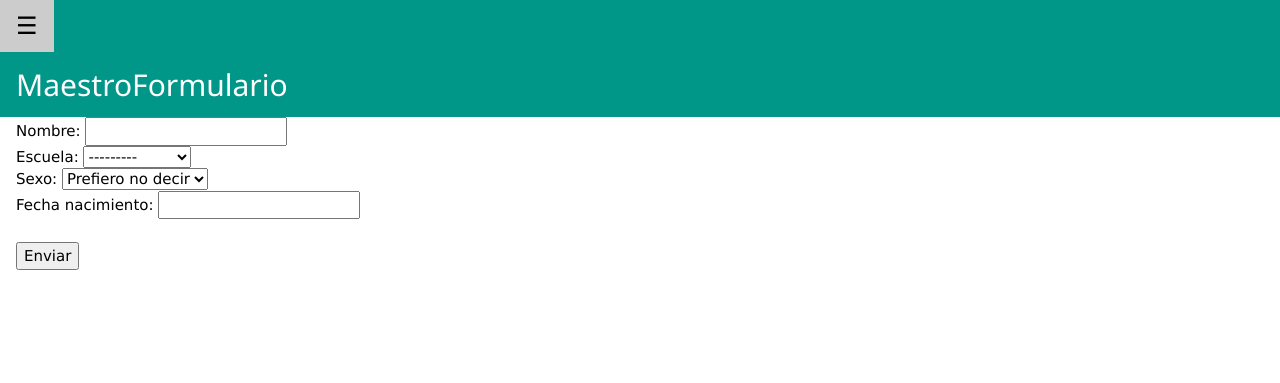
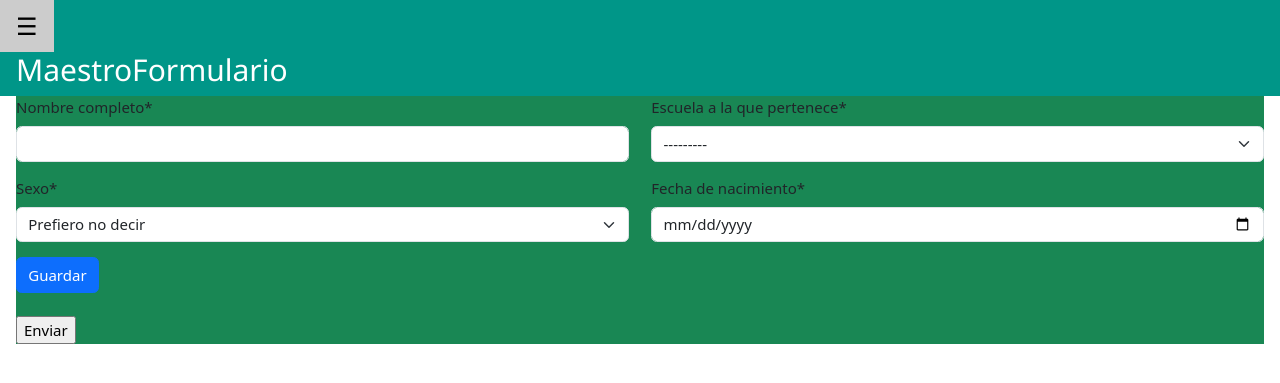
Before and after one commit to BrandonFornes/ProyectoEscuela, a Django app: page /maestro_alta/ in a window 1280 px wide. Shown: the top 383 px of the page. Run offline with Django 5.2, Linux system fonts and the light colour scheme; data comes from the database, SQL or seed files in the repository; both versions use the stored data as it was after the commit; some libraries are stand-ins or nearby versions.

Commit message:
Crispy form actualizado

```diff
--- a/mi_aplicacion/forms.py
+++ b/mi_aplicacion/forms.py
@@ -1,3 +1,6 @@
+from crispy_forms.layout import Layout, Row, Column, Submit
+from crispy_forms.helper import FormHelper
+from django import forms
 from django.forms import ModelForm
 from mi_aplicacion.models import Escuela,Maestro,Alumno
 
@@ -10,6 +13,34 @@
     def __init__(self, *args, **kwargs):
         super(MaestroForm, self).__init__(*args, **kwargs)
         self.fields['escuela'].queryset = Escuela.objects.all()
+        self.helper = FormHelper()
+        self.helper.layout = Layout(
+            Row(
+                Column('nombre', css_class='form-group col-md-6 mb-0'),
+                Column('escuela', css_class='form-group col-md-6 mb-0'),
+                css_class = 'form-row'
+            ),
+            Row(
+                Column('sexo', css_class='form-group col-md-6 mb-0'),
+                Column('fecha_nacimiento', css_class='form-group col-md-6 mb-0'),
+                css_class = 'form-row'
+            ),
+            Submit('submit', 'Guardar', css_class='btn btn-primary')
+        )
+
+
     class Meta:
         model = Maestro
         fields = ['nombre','escuela','sexo','fecha_nacimiento']
+        labels = {
+            'nombre': 'Nombre completo',
+            'escuela': 'Escuela a la que pertenece',
+            'sexo': 'Sexo',
+            'fecha_nacimiento': 'Fecha de nacimiento'
+        }
+        widgets = {
+            'fecha_nacimiento': forms.DateInput(
+                format='%Y-%m-%d',
+                attrs={'type': 'date'}
+        )
+        }
--- a/mi_aplicacion/templates/base.html
+++ b/mi_aplicacion/templates/base.html
@@ -3,7 +3,7 @@
 <title>W3.CSS</title>
 <meta name="viewport" content="width=device-width, initial-scale=1">
 <link rel="stylesheet" href="https://www.w3schools.com/w3css/5/w3.css">
-
+<link href="https://cdn.jsdelivr.net/npm/bootstrap@5.3.3/dist/css/bootstrap.min.css" rel="stylesheet">
 <body>
 
     <div class="w3-sidebar w3-bar-block w3-card w3-animate-left" style="display:none" id="mySidebar">
--- a/mi_aplicacion/templates/maestros/crud.html
+++ b/mi_aplicacion/templates/maestros/crud.html
@@ -1,12 +1,15 @@
 {% extends "base.html" %}
+{% load crispy_forms_tags %}
 {% block contenido %}
 
+<div class={{fondo}}>
 <form method="post" enctype="multipart/form-data">
         {% csrf_token %}
         <table>
-            {{form}}
+            {% crispy form %}
         </table>
         <br>
         <input type="submit" value="Enviar">
     </form>
+</div>
 {% endblock %}
--- a/mi_aplicacion/views.py
+++ b/mi_aplicacion/views.py
@@ -100,11 +100,11 @@
 
 class MaestroAlta(View):
     def get(self , request):
-        form = MaestroForm()
         cdx={
         "titulo":"MaestroFormulario",
         "subtitulo":"Formulario para dar de alta a un maestro",
-        "form": form,
+        "form": MaestroForm(),
+        "fondo" : "bg-success p-3"
 
         }
         return render(request , "maestros/crud.html", cdx)
@@ -131,6 +131,7 @@
         "titulo":"Maestros",
         "subtitulo":"Formulario para dar de alta a un maestro",
         "form": form,
+        "fondo" : "bg-warning p-3"
 
         }
         return render(request , "maestros/crud.html", cdx)
@@ -151,6 +152,7 @@
         "titulo":"Maestros",
         "subtitulo":"Formulario para dar de alta a un maestro",
         "form": form,
+        "fondo" : "bg-danger p-3"
 
         }
         return render(request , "maestros/crud.html", cdx)
```
Also changed, not shown: db.sqlite3.
